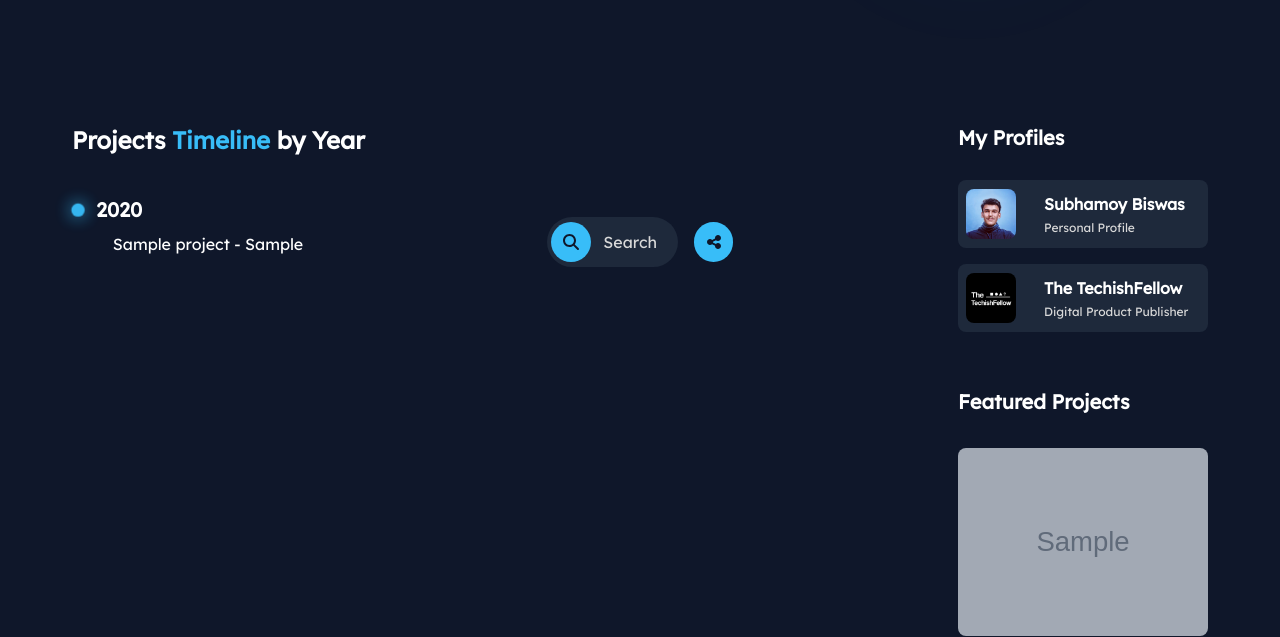
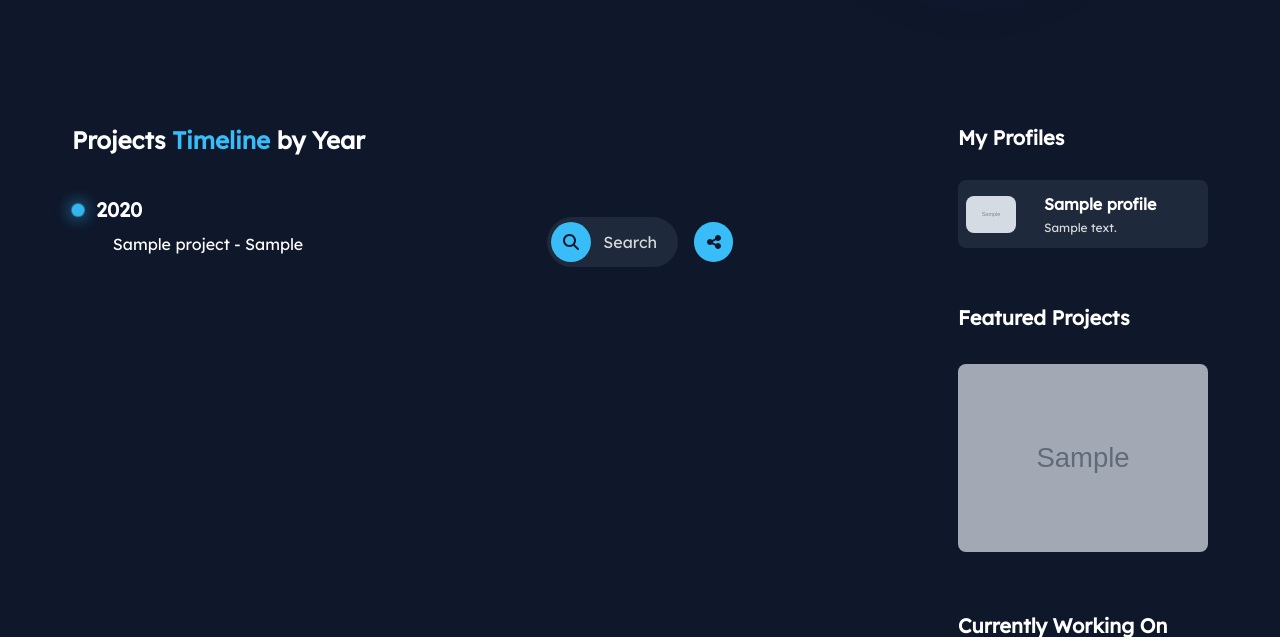
Before and after one commit to neosubhamoy/neosubhamoy-portfolio, a PHP site: page /neosubhamoy/projects.php in a window 1280 px wide. Shown: the part 472-1109 px from the top of the page. Run offline with PHP 8.4, Linux system fonts and the light colour scheme; tables that the repository leaves empty or names only in its code hold one stand-in row (values such as "Sample post"); grey boxes marked "Sample" are stand-in pictures; some libraries are stand-ins or nearby versions; some web fonts are replaced.

Commit message:
(feat): implemented dynamic profiles in projects page

```diff
--- a/htdocs/projects.php
+++ b/htdocs/projects.php
@@ -107,20 +107,26 @@ $years = create_project_years_array($conn);
             <div class="rightfeatured hidden lg:block">
                 <h5 class="text-xl font-bold mb-5">My Profiles</h5>
                 <div class="w-full flex flex-col justify-center items-center mb-12">
-                    <div class="w-full flex justify-start items-center bg-bg_secondary p-2 rounded-lg my-2 cursor-pointer hover:bg-bg_third transition transform duration-500" onclick="window.open('https://github.com/neosubhamoy')">
-                        <div class="wrapper w-[50px] rounded-lg overflow-hidden"><img src="./assets/images/neosubhamoy.jpg" alt="neosubhamoy"></div>
-                        <div class="w-ful ml-7">
-                            <h6 class="text-base font-bold my-1">Subhamoy Biswas</h6>
-                            <p class="text-xs text-accent_three my-1">Personal Profile</p>
-                        </div>
-                    </div>
-                    <div class="w-full flex justify-start items-center bg-bg_secondary p-2 rounded-lg my-2 cursor-pointer hover:bg-bg_third transition transform duration-500" onclick="window.open('https://github.com/techishfellow')">
-                        <div class="wrapper w-[50px] rounded-lg overflow-hidden"><img src="./assets/images/techishfellow.jpg" alt="techishfellow"></div>
-                        <div class="w-ful ml-7">
-                            <h6 class="text-base font-bold my-1">The TechishFellow</h6>
-                            <p class="text-xs text-accent_three my-1">Digital Product Publisher</p>
-                        </div>
-                    </div>
+                    <?php
+
+                    $profiles = fetch_all_records($conn, "profile");
+
+                    if($profiles -> num_rows > 0) {
+                        //show all profiles
+                        while($profile = $profiles -> fetch_assoc()) {
+                            echo "
+                            <div class='w-full flex justify-start items-center bg-bg_secondary p-2 rounded-lg my-2 cursor-pointer hover:bg-bg_third transition transform duration-500' onclick=\"window.open('".$profile['link']."')\">
+                                <div class='wrapper w-[50px] rounded-lg overflow-hidden'><img src='".$profile['photo']."' alt='".str_replace(' ', '', strtolower($profile['name']))."'></div>
+                                <div class='w-ful ml-7'>
+                                    <h6 class='text-base font-bold my-1'>".$profile['name']."</h6>
+                                    <p class='text-xs text-accent_three my-1'>".$profile['description']."</p>
+                                </div>
+                            </div>
+                            ";
+                        }
+                    }
+
+                    ?>
                 </div>
                 <h5 class="text-xl font-bold mb-5">Featured Projects</h5>
                 <div class="w-full flex flex-col justify-center items-center mb-12">
```
